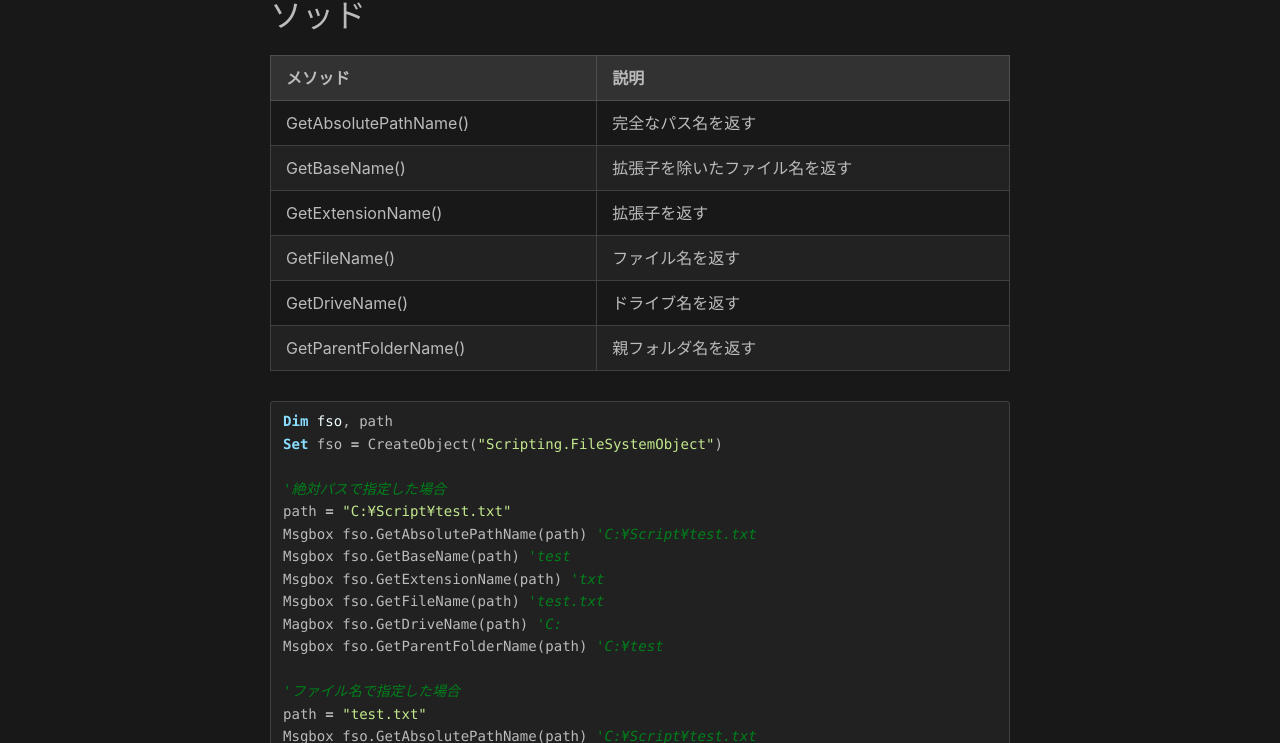
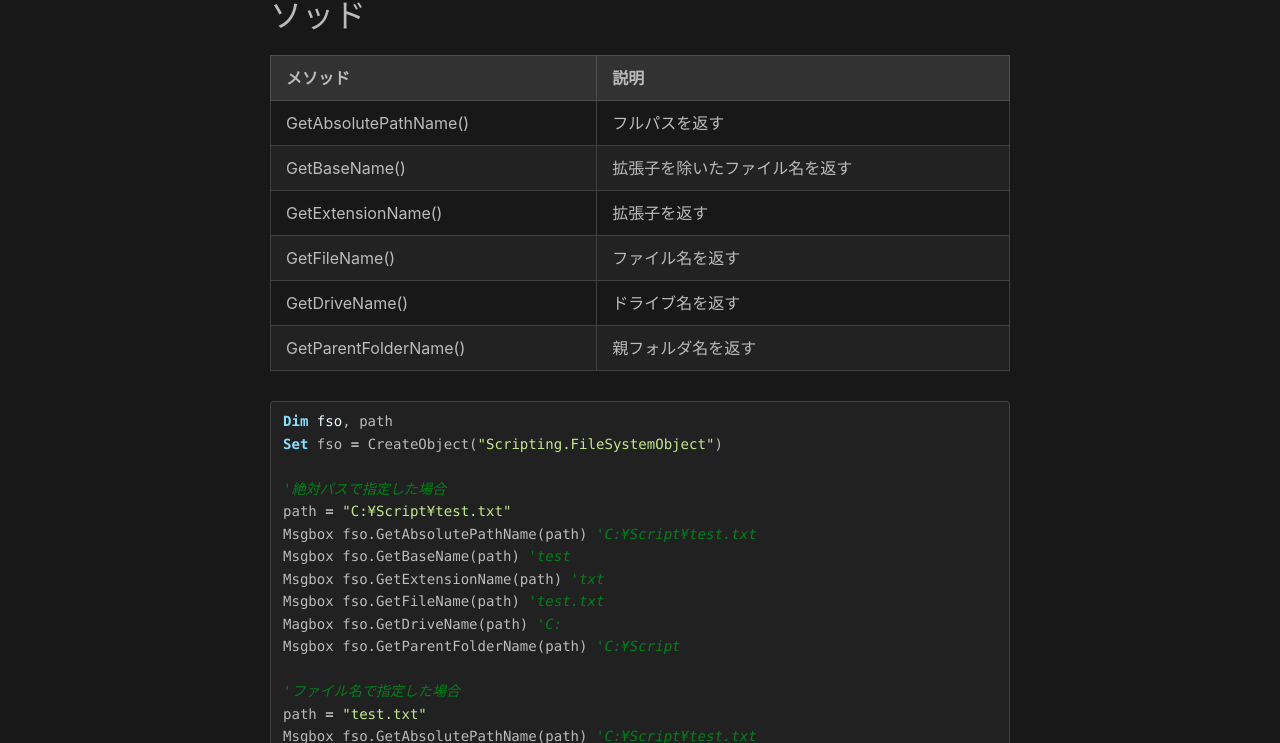
Before and after one commit to sammaya164/minima-test, a Jekyll site: the page built from _posts/2021-11-13-getpath.md, in a window 1280 px wide. Shown: the part 292-1035 px from the top of the page. Built offline with Jekyll 4.4.1, drawn with Linux system fonts in a browser that asks for light colours.

Commit message:
Update 2021-11-13-getpath.md

```diff
--- a/_posts/2021-11-13-getpath.md
+++ b/_posts/2021-11-13-getpath.md
@@ -7,7 +7,7 @@ title: "ファイル名、パス名を取得する"
 
 |メソッド|説明|
 |---|---|
-|GetAbsolutePathName()|完全なパス名を返す|
+|GetAbsolutePathName()|フルパスを返す|
 |GetBaseName()|拡張子を除いたファイル名を返す|
 |GetExtensionName()|拡張子を返す|
 |GetFileName()|ファイル名を返す|
@@ -25,7 +25,7 @@ Msgbox fso.GetBaseName(path) 'test
 Msgbox fso.GetExtensionName(path) 'txt
 Msgbox fso.GetFileName(path) 'test.txt
 Magbox fso.GetDriveName(path) 'C:
-Msgbox fso.GetParentFolderName(path) 'C:¥test
+Msgbox fso.GetParentFolderName(path) 'C:¥Script
 
 'ファイル名で指定した場合
 path = "test.txt"
```
